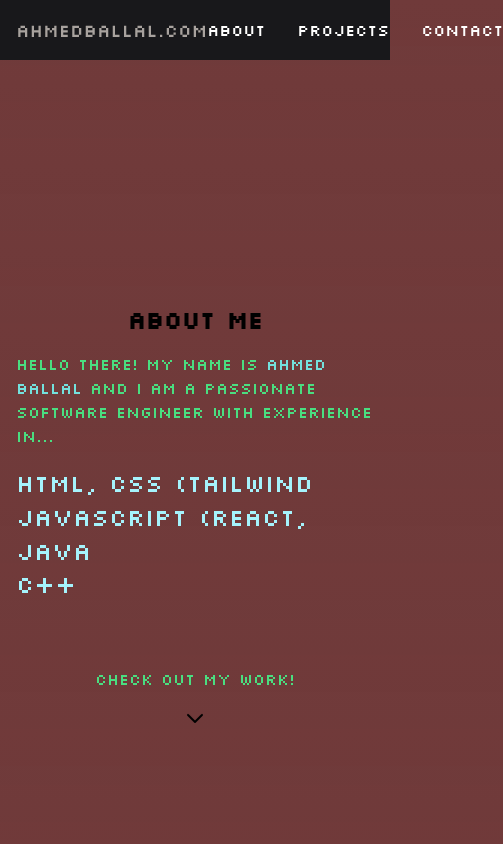
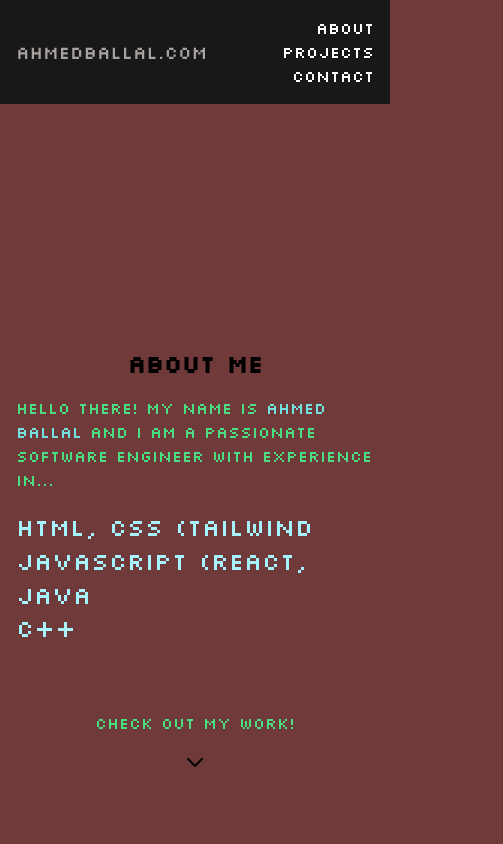
Before and after one commit to aballal-source/portfolio, a Next.js app in the folder my-portfolio/: page / in a window 390 px wide. Shown: the top 844 px of the page, 503 px wide, since content can reach past the window. Built offline with nearby package versions, Linux system fonts and the light colour scheme.

Commit message:
--style(Navbar.tsx) added styling for the navbar, using TypeScript CSS to enhance the user experience on mobile devices

```diff
--- a/my-portfolio/src/app/Navbar.tsx
+++ b/my-portfolio/src/app/Navbar.tsx
@@ -6,13 +6,13 @@ const Navbar: React.FC = () => {
             <div className="container mx-auto flex items-center justify-between">
                 {/* Portfolio Title */}
                 <a href="#about-section">
-                    <span className="text-stone-400 text-lg transition-all duration-300 ease-in-out hover:border-b hover:border-zinc-500 hover:text-green-400 hover:brightness-125">
+                    <span className="md:block text-stone-400 text-lg transition-all duration-300 ease-in-out hover:border-b hover:border-zinc-500 hover:text-green-400 hover:brightness-125">
                         AhmedBallal.com
                     </span>
                 </a>
 
                 {/* Navigation Links */}
-                <div className="flex space-x-8">
+                <div className="items-end flex flex-col mx-0 md:flex-row space-x-8 md:space-x-8">
                     <a href="#about-section" className="text-white transition-all duration-300 ease-in-out hover:border-b hover:border-zinc-500 hover:text-cyan-200 hover:brightness-125">
                         About
                     </a>
```
